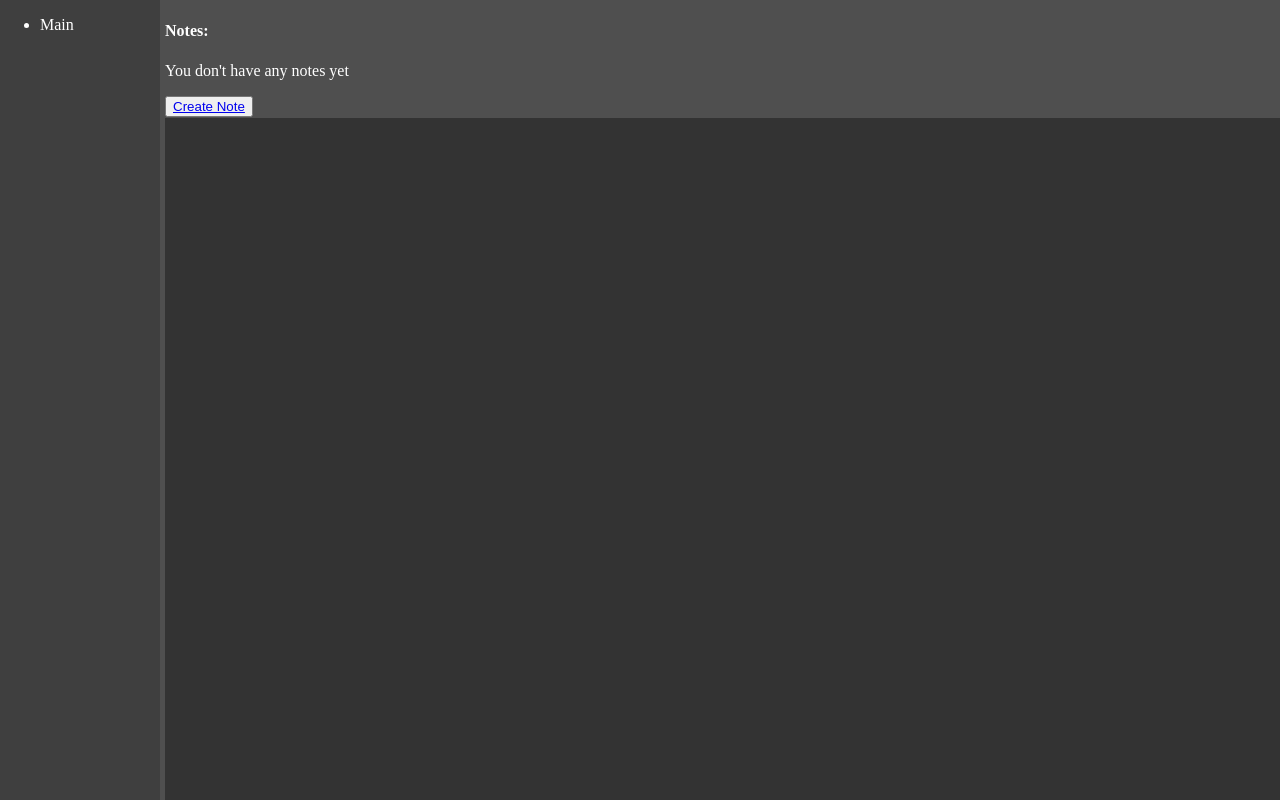
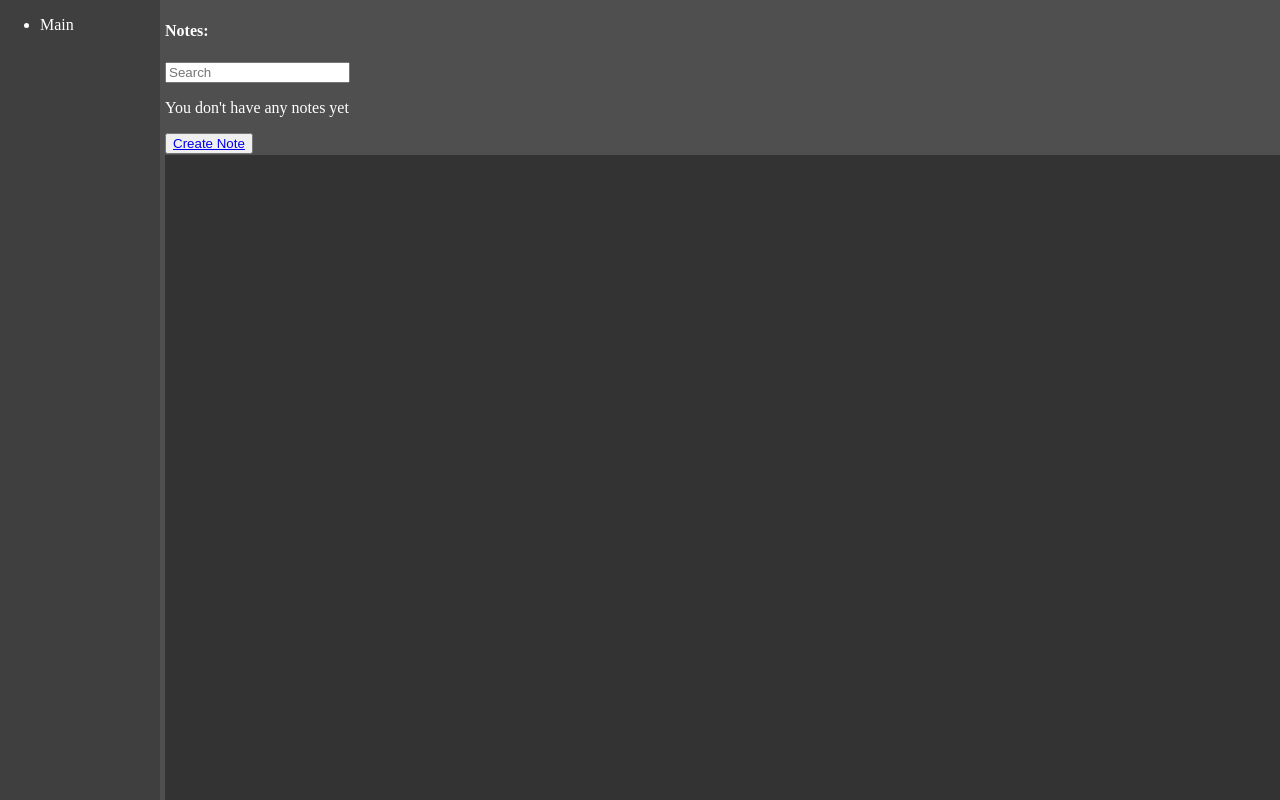
Before and after one commit to MaxotFedorov/maxot-notes, a Django app: page / in a window 1280 px wide. Run offline with Django 4.2, Linux system fonts and the light colour scheme; data that the repository does not hold is empty.

Commit message:
add search

```diff
--- a/maxot_notes/main/templates/main/main.html
+++ b/maxot_notes/main/templates/main/main.html
@@ -5,6 +5,9 @@
 {% block content %}
     <div>
         <h4>Notes:</h4>
+        <form action="{% url 'search' %}" method="get">
+            <input name="search", type="text", placeholder="Search">
+        </form>
         {% if notes %}
             {% for note in notes %}
                 <div style="background-color: #4f4f4f">
--- a/maxot_notes/main/urls.py
+++ b/maxot_notes/main/urls.py
@@ -5,6 +5,6 @@ urlpatterns = [
     path('', views.main, name='main'),
     path('create', views.create, name='create'),
     path('note_<int:pk>', views.NoteDetailView.as_view(), name='note'),
-    path('note_<int:pk>/edit', views.NoteUpdateView.as_view(), name='note_edit')
-
+    path('note_<int:pk>/edit', views.NoteUpdateView.as_view(), name='note_edit'),
+    path('search', views.SearchListView.as_view(), name='search'),
 ]
--- a/maxot_notes/main/views.py
+++ b/maxot_notes/main/views.py
@@ -1,7 +1,8 @@
 from django.shortcuts import render, redirect
+from django.db.models import Q
 from main.models import Note
 from main.forms import NoteForm
-from django.views.generic import DetailView, UpdateView
+from django.views.generic import DetailView, UpdateView, ListView
 from datetime import datetime
 import re
 
@@ -70,3 +71,16 @@ class NoteUpdateView(UpdateView):
 
         note.save()
         return redirect('main')
+
+
+class SearchListView(ListView):
+    model = Note
+    template_name = 'main/main.html'
+    context_object_name = 'notes'
+
+    def get_queryset(self):
+        query = self.request.GET.get('search')
+        notes = Note.objects.filter(
+            Q(title__icontains=query) | Q(text__icontains=query)
+        )
+        return notes
```
